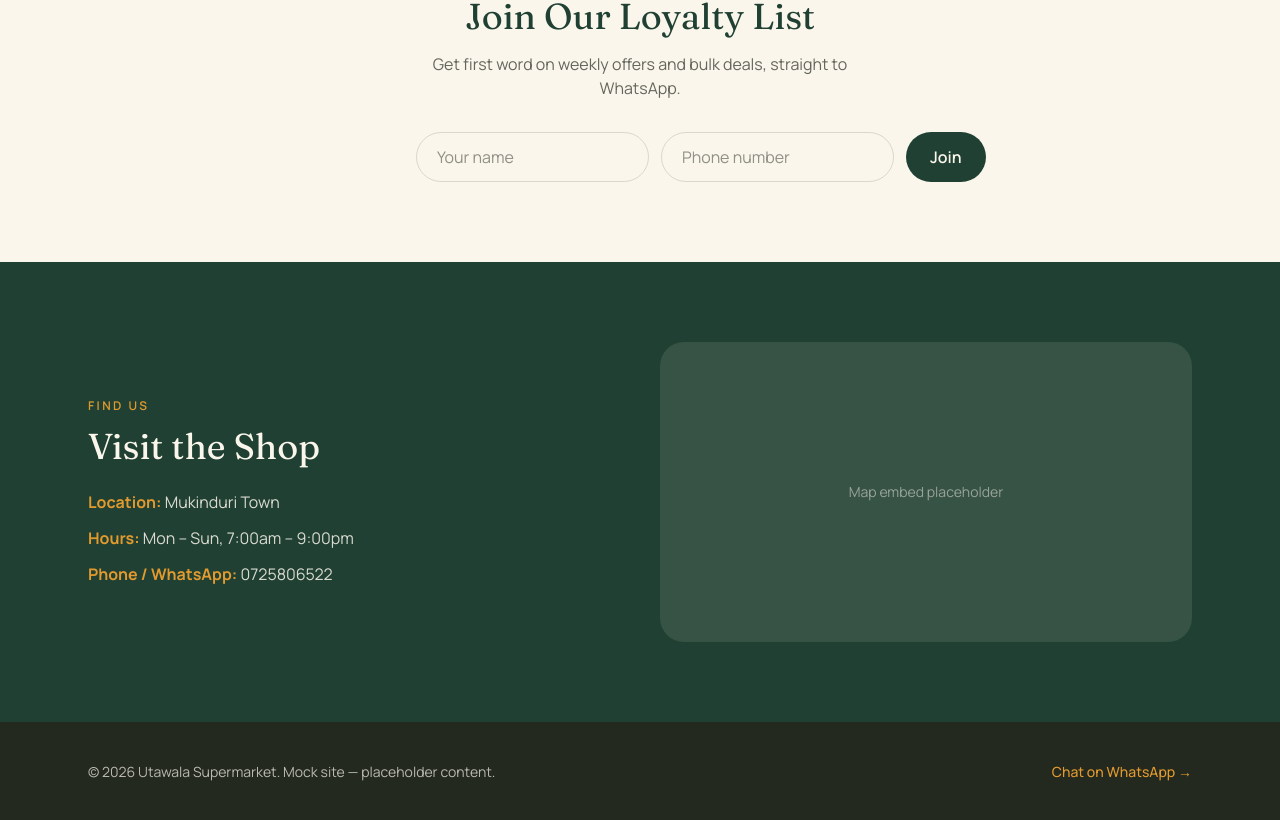
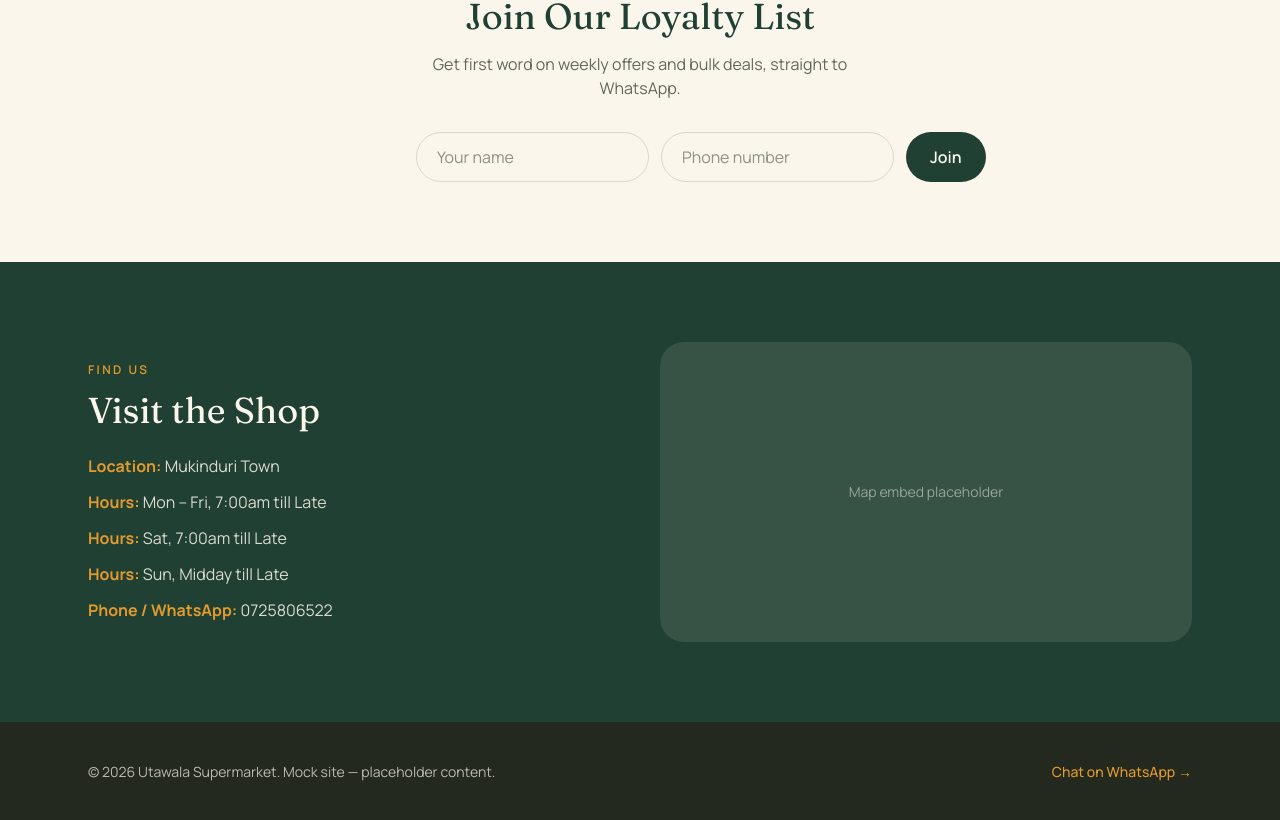
Before and after one commit to Machajose/Utawala_Supermarket, a React (Vite) app: page / in a window 1280 px wide. Shown: the part 2901-3721 px from the top of the page. Built offline with nearby package versions, Linux system fonts and the light colour scheme; no server answers.

Commit message:
structure change

```diff
--- a/src/components/LocationSection.jsx
+++ b/src/components/LocationSection.jsx
@@ -9,7 +9,9 @@ export default function LocationSection() {
           <h2 className="font-display font-700 text-4xl mb-6">Visit the Shop</h2>
           <ul className="space-y-3 text-paper/85">
             <li><strong className="text-marigold">Location:</strong> Mukinduri Town</li>
-            <li><strong className="text-marigold">Hours:</strong> Mon – Sun, 7:00am – 9:00pm</li>
+            <li><strong className="text-marigold">Hours:</strong> Mon – Fri, 7:00am  till Late</li>
+            <li><strong className="text-marigold">Hours:</strong> Sat, 7:00am  till Late</li>
+            <li><strong className="text-marigold">Hours:</strong> Sun, Midday  till Late</li>
             <li><strong className="text-marigold">Phone / WhatsApp:</strong> 0725806522</li>
           </ul>
         </div>
```
